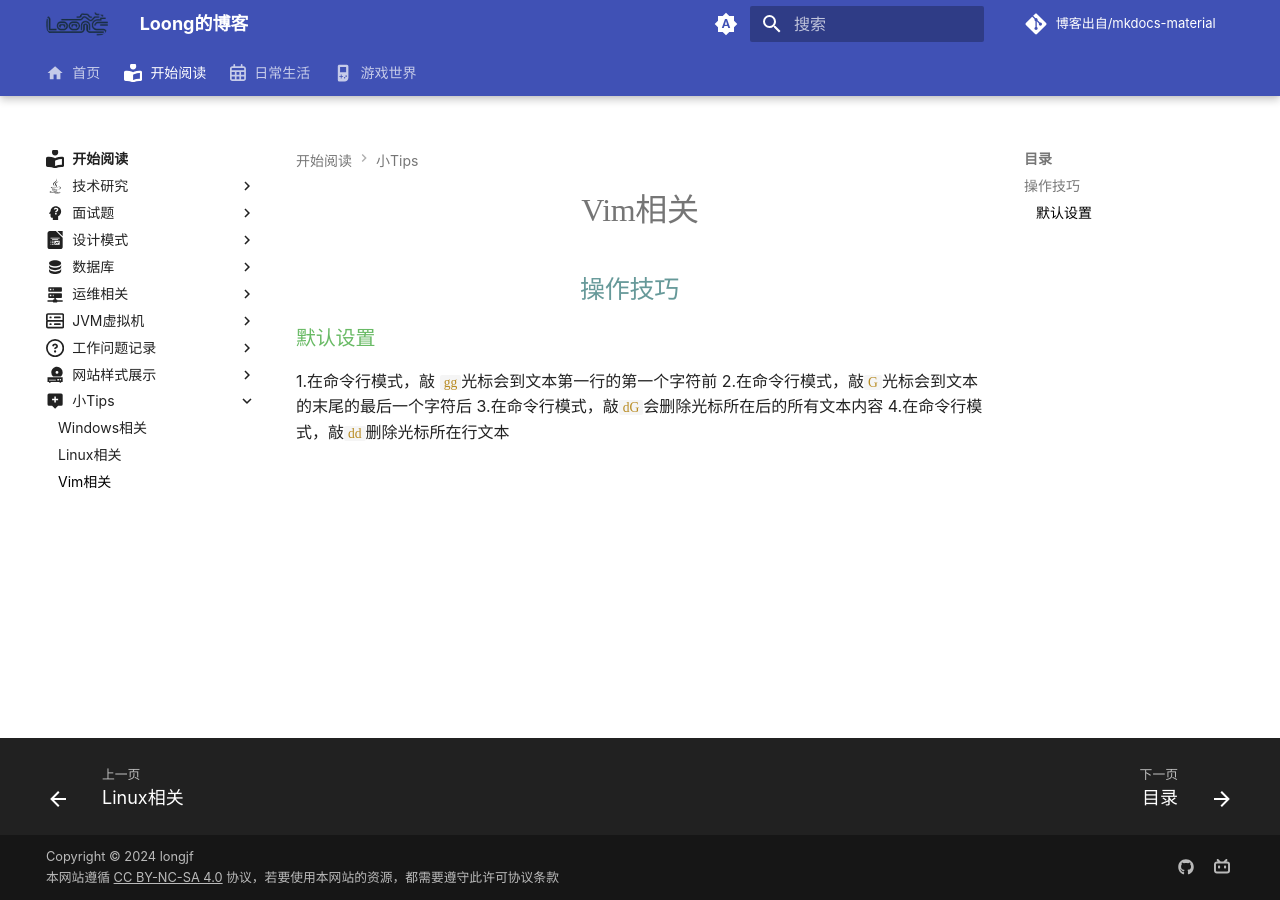
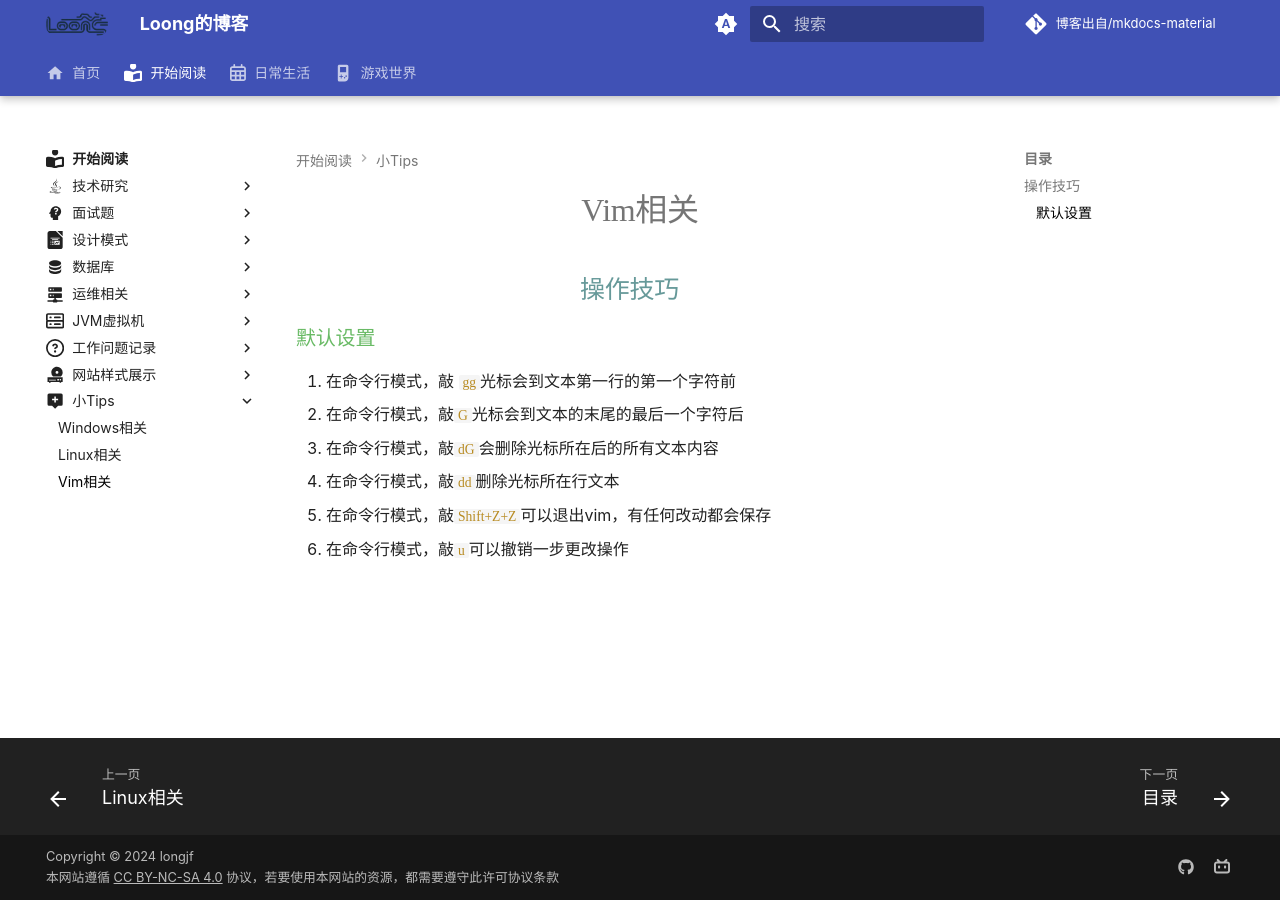
Before and after one commit to 971230/971230.github.io, an MkDocs documentation site: the page built from docs/开始阅读/小Tips/Vim.md, in a window 1280 px wide. Built offline with MkDocs 1.6.1 and Material for MkDocs 9.7.7, drawn with Linux system fonts in a browser that asks for light colours; some web fonts are replaced; comment, search, counter and statistics services are not loaded.

Commit message:
添加vim操作知识点

```diff
--- a/docs/开始阅读/小Tips/Vim.md
+++ b/docs/开始阅读/小Tips/Vim.md
@@ -6,7 +6,9 @@ description: 和Vim相关的
 ## 操作技巧
 
 ### 默认设置
-1.在命令行模式，敲 `gg`光标会到文本第一行的第一个字符前
-2.在命令行模式，敲`G`光标会到文本的末尾的最后一个字符后
-3.在命令行模式，敲`dG`会删除光标所在后的所有文本内容
-4.在命令行模式，敲`dd`删除光标所在行文本
+1. 在命令行模式，敲 `gg`光标会到文本第一行的第一个字符前
+2. 在命令行模式，敲`G`光标会到文本的末尾的最后一个字符后
+3. 在命令行模式，敲`dG`会删除光标所在后的所有文本内容
+4. 在命令行模式，敲`dd`删除光标所在行文本
+5. 在命令行模式，敲`Shift+Z+Z`可以退出vim，有任何改动都会保存
+6. 在命令行模式，敲`u`可以撤销一步更改操作
```
